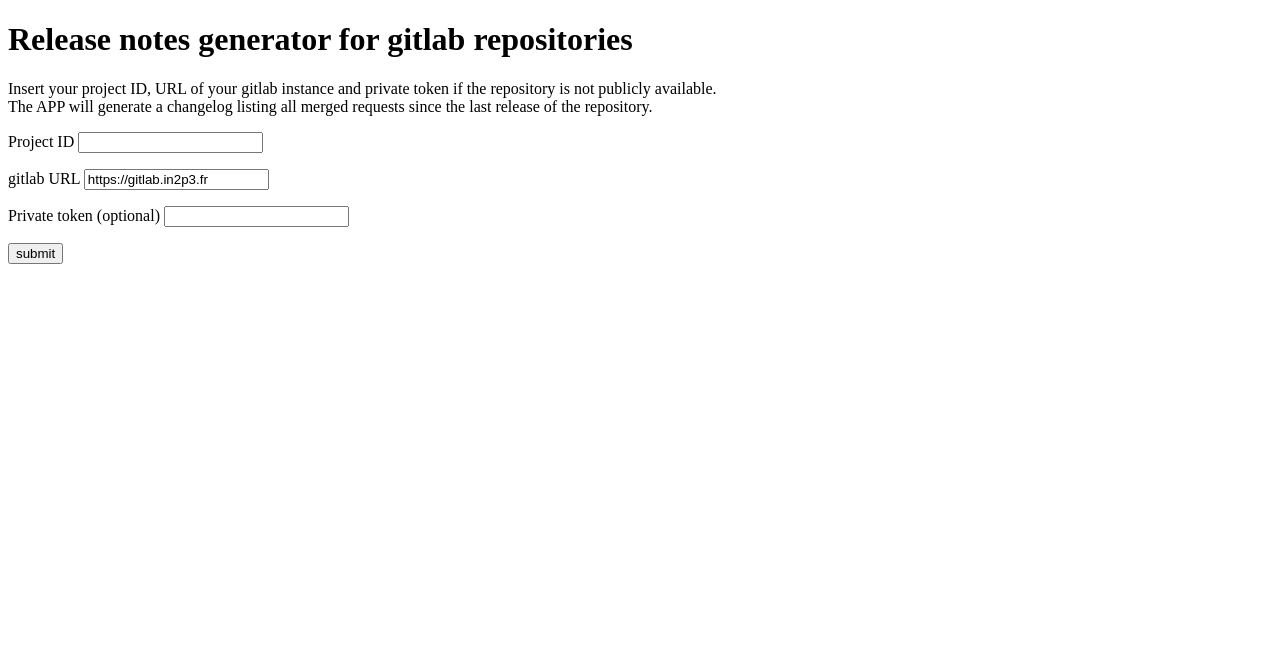
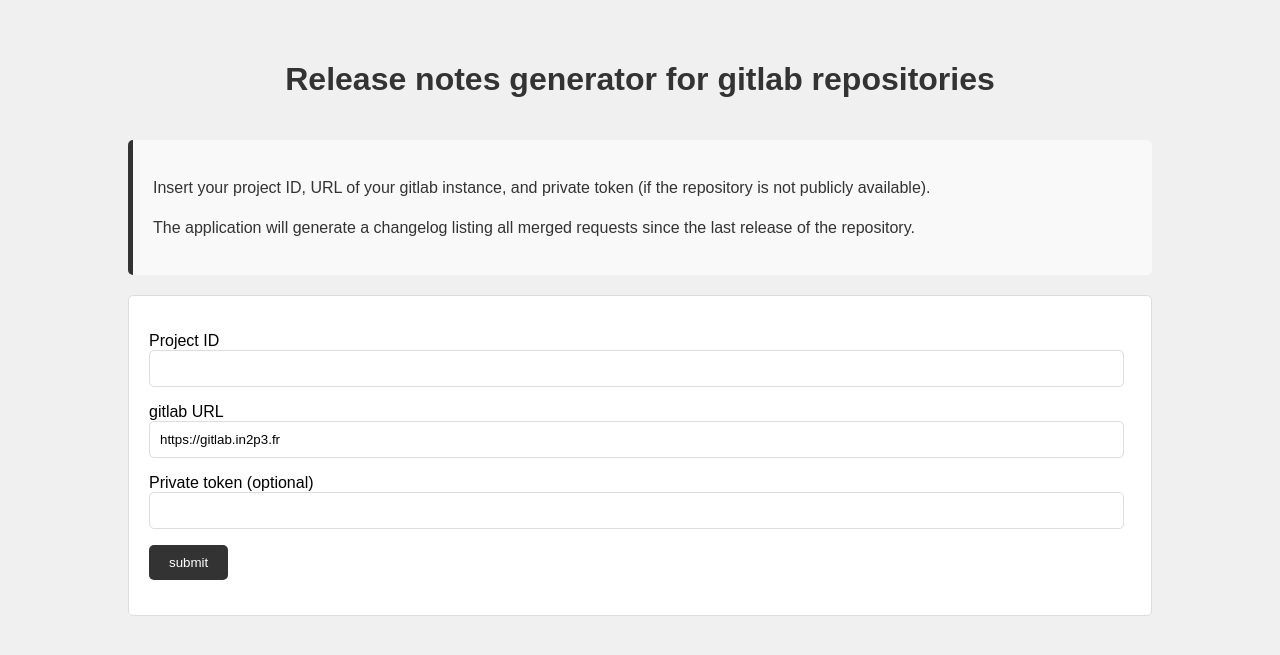
Before and after one commit to vuillaut/gitlab_release_notes, a Flask app: page / in a window 1280 px wide. Shown: the top 655 px of the page. Run offline with Flask 3, Linux system fonts and the light colour scheme.

Commit message:
make a prettier page

```diff
--- a/grnapp/templates/form.html
+++ b/grnapp/templates/form.html
@@ -2,19 +2,89 @@
 <html>
 
 <head>
-    <h1>Release notes generator for gitlab repositories</h1>
-    Insert your project ID, URL of your gitlab instance and private token if the repository is not publicly available.<br>
-    The APP will generate a changelog listing all merged requests since the last release of the repository.
+    <title>Release notes generator for gitlab repositories</title>
+    <style>
+        body {
+            font-family: Arial, sans-serif;
+            margin: 0;
+            padding: 0;
+            background-color: #f0f0f0;
+        }
+
+        .container {
+            width: 80%;
+            margin: 0 auto;
+            padding: 20px;
+        }
+
+        h1 {
+            color: #333;
+            text-align: center;
+            padding: 20px 0;
+        }
+
+        form {
+            background-color: #fff;
+            border: 1px solid #ddd;
+            padding: 20px;
+            border-radius: 5px;
+        }
+
+        p {
+            margin-bottom: 15px;
+        }
+
+        input[type="text"] {
+            width: 97%;
+            padding: 10px;
+            border: 1px solid #ddd;
+            border-radius: 5px;
+        }
+
+        input[type="submit"] {
+            background-color: #333333;
+            color: white;
+            padding: 10px 20px;
+            border: none;
+            border-radius: 5px;
+            cursor: pointer;
+        }
+
+        input[type="submit"]:hover {
+            background-color: #0056b3;
+        }
+    </style>
 </head>
 
 <body>
+    <div class="container">
+        <h1>Release notes generator for gitlab repositories</h1>
+
+        <style>
+            .info-text {
+                font-size: 1em;
+                line-height: 1.5;
+                color: #333;
+                margin-bottom: 20px;
+                background-color: #f9f9f9;
+                padding: 20px;
+                border-radius: 5px;
+                border-left: 5px solid #333333;
+            }
+        </style>
+
+        <div class="info-text">
+            <p>Insert your project ID, URL of your gitlab instance, and private token (if the repository is not publicly available).</p>
+            <p>The application will generate a changelog listing all merged requests since the last release of the repository.</p>
+        </div>
+
         <form method="POST">
             <p>Project ID <input type = "text" name = "project_id" /></p>
             <p>gitlab URL <input type = "text" name = "url" value="https://gitlab.in2p3.fr"/></p>
             <p>Private token (optional) <input type = "text" name = "private_token" /></p>
             <p><input type = "submit" value = "submit" /></p>
         </form>
+    </div>
 </body>
 
-
 </html>
```
Lines whose indentation alone changed are shown as unchanged.
